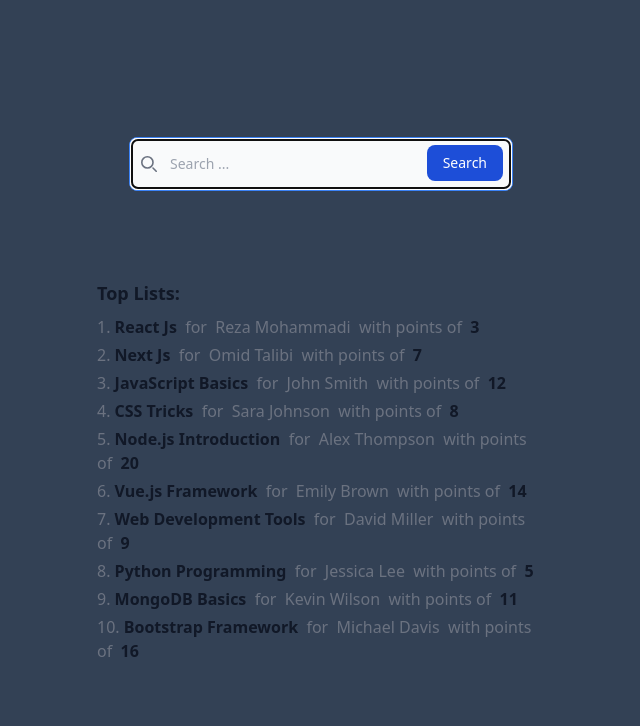
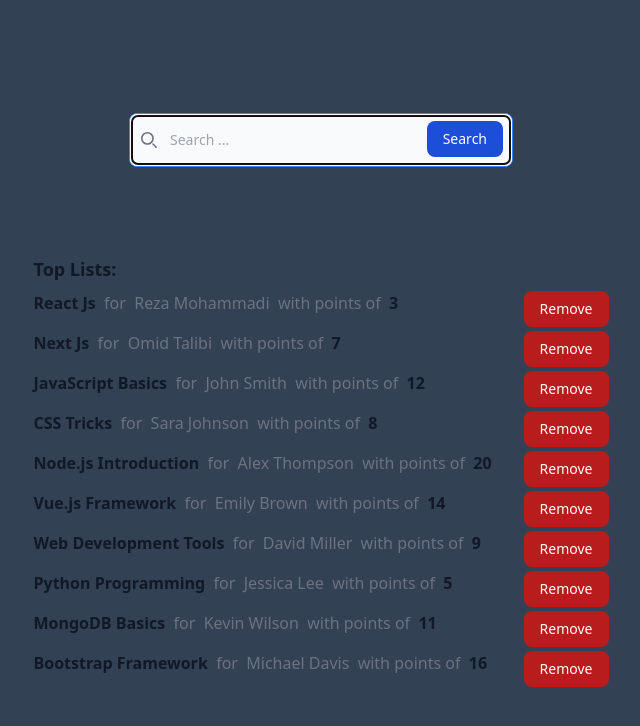
Before and after one commit to MehdiHMohammadi/vite-template-react, a React (Vite) app: page / in a window 1280 px wide. Shown: the top 726 px of the page, without its empty margins (319-959 px from the left). Built offline with nearby package versions, Linux system fonts and the light colour scheme.

Commit message:
Remove item 1

```diff
--- a/src/App.jsx
+++ b/src/App.jsx
@@ -1,21 +1,22 @@
 import "./App.css";
 import List from "./components/list";
 import InputWithLabel from "./components/InputWithLabel";
-import stories from "./data/stories";
+import initialStories from "./data/stories";
 import useStorageState from "./hooks/useStorageState";
+import { useState } from "react";
 
 const App = () => {
   console.log("APP");
 
-  // const [searchText, setSearchText] = useState(
-  //   localStorage.getItem("search") || ""
-  // );
-
+  const [stories, setStories] = useState(initialStories);
   const [searchText, setSearchText] = useStorageState("search", "");
 
   const handleSearch = (event) => {
-    // console.log(e.value);
     setSearchText(event.value);
+  };
+
+  const handleRemoveStory = (id) => {
+    setStories((prev) => prev.filter(({ id: storyId }) => storyId !== id));
   };
 
   const searchedStoreis = stories.filter((story) =>
@@ -33,10 +34,8 @@
           type="search"
           isFocused="false"
         />
-        {/* <List props={list} /> */}
-        {/* <List list={stories} /> */}
-        <List list={searchedStoreis} />
-        {/* <h1>{searchText}</h1> */}
+
+        <List list={searchedStoreis} onRemoveItem={handleRemoveStory} />
       </div>
     </>
   );
--- a/src/components/list.jsx
+++ b/src/components/list.jsx
@@ -1,20 +1,21 @@
 import ListItem from "./listItem";
 import PropTypes from "prop-types";
 
-const List = ({ list }) => {
+const List = ({ list, onRemoveItem }) => {
   List.propTypes = {
     list: PropTypes.array,
+    onRemoveItem: PropTypes.func,
   };
 
   console.log("List");
   return (
     <>
-      <ol className="max-w-md space-y-1 text-gray-500 list-decimal list-inside dark:text-gray-400">
+      <ol className="max-w-3xl space-y-1 text-gray-500 list-decimal list-inside dark:text-gray-400">
         <h2 className="text-left mb-2 text-lg font-semibold text-gray-900 dark:text-white">
           Top Lists:
         </h2>
-        {list.map(({ id, ...item }) => (
-          <ListItem key={id} {...item} />
+        {list.map((item) => (
+          <ListItem key={item.id} {...item} onRemoveItem={onRemoveItem} />
         ))}
       </ol>
     </>
--- a/src/components/listItem.jsx
+++ b/src/components/listItem.jsx
@@ -1,18 +1,23 @@
 import PropTypes from "prop-types";
 
-const ListItem = ({ url, title, author, points }) => {
+const ListItem = ({ id, url, title, author, points, onRemoveItem }) => {
   ListItem.propTypes = {
     url: PropTypes.string,
     title: PropTypes.string,
     author: PropTypes.string,
     points: PropTypes.number,
+    onRemoveItem: PropTypes.func,
+  };
+  const handleRemoveItem = () => {
+    onRemoveItem(id);
   };
 
   console.log("List Items");
   return (
     <>
       {/* <li key={props.item.id}> */}
-      <li>
+      <li className="flex justify-between">
+        <div>
           <span className="font-semibold text-gray-900 dark:text-white">
             <a href={url}>{title + "\xa0\xa0"}</a>
           </span>
@@ -22,6 +27,17 @@
           <span className="font-semibold text-gray-900 dark:text-white">
             {"\xa0\xa0" + points}
           </span>
+        </div>
+
+        <div className="flex">
+          <button
+            onClick={handleRemoveItem}
+            // type="submit"
+            className="ml-8 text-white  right-2.5 bottom-2.5 bg-red-700 hover:bg-red-800 focus:ring-4 focus:outline-none focus:ring-red-300 font-medium rounded-lg text-sm px-4 py-2 dark:bg-red-600 dark:hover:bg-red-700 dark:focus:ring-blue-800"
+          >
+            Remove
+          </button>
+        </div>
       </li>
     </>
   );
--- a/src/data/stories.js
+++ b/src/data/stories.js
@@ -1,4 +1,4 @@
-const stories = [
+const initialStories = [
   {
     id: 0,
     title: "React Js",
@@ -80,4 +80,4 @@
     points: 16,
   },
 ];
-export default stories;
+export default initialStories;
```
Lines whose indentation alone changed are shown as unchanged.
